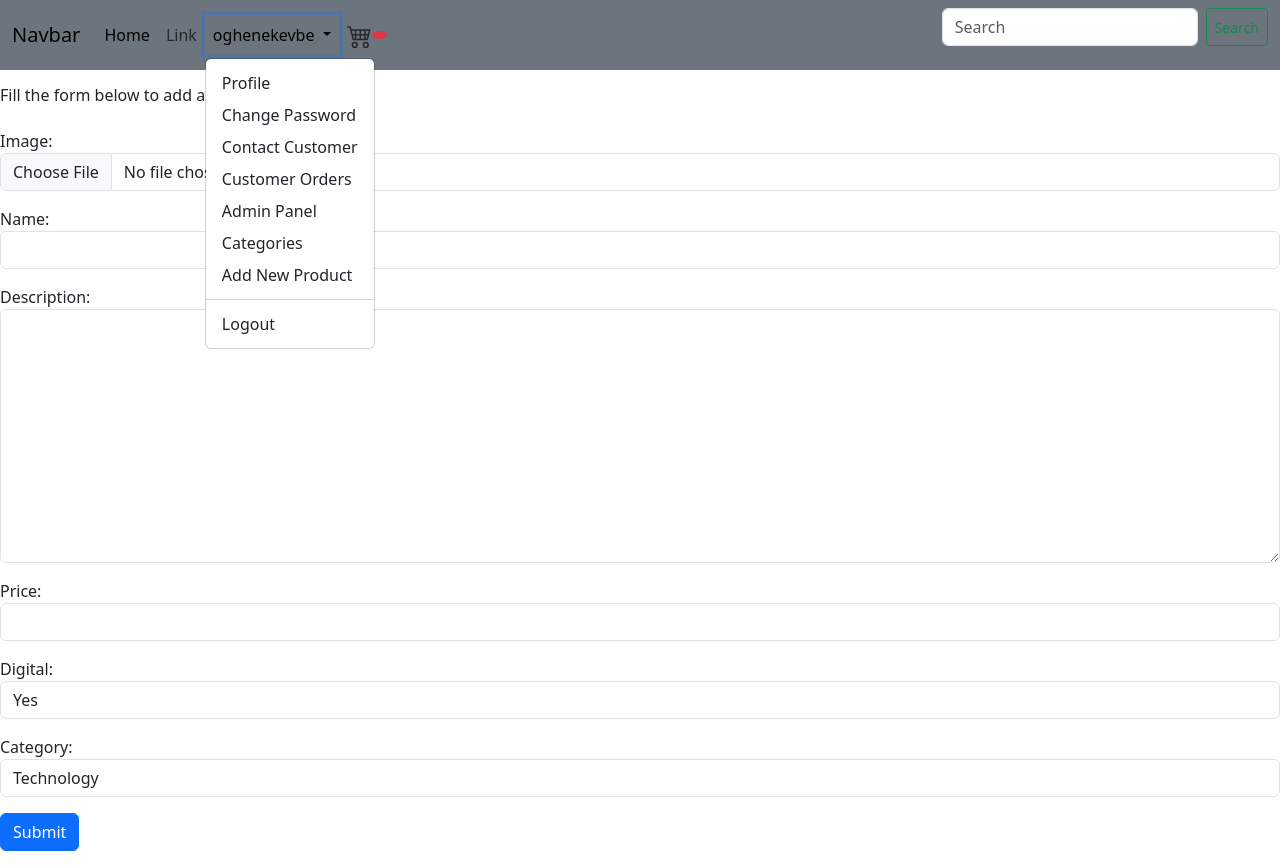
After one commit to Oghenekevbe/E-commerce-app, a Django app: page /add_product/ in a window 1280 px wide, after a click that opens the changed part. The commit adds this page. Run offline with Django 3.2, Linux system fonts and the light colour scheme; a user stored in the database is signed in; data comes from the database, SQL or seed files in the repository; both versions use the stored data as it was after the commit; some libraries are stand-ins or nearby versions.

Commit message:
added direct ui for add and edit product

```diff
--- a/store/forms.py
+++ b/store/forms.py
@@ -1,9 +1,10 @@
 from django import forms
-from .models import Customer, BillingAddress, Categories
+from .models import Customer, BillingAddress, Categories, Product
 from django.contrib.auth.forms import UserCreationForm, AuthenticationForm, PasswordChangeForm
 from django.contrib.auth.models import User
 from django.core.mail import EmailMessage
 from django.conf import settings
+import secrets
 
 
 class RegistrationForm(UserCreationForm):
@@ -18,14 +19,18 @@ class RegistrationForm(UserCreationForm):
         fields = ('username', 'email', 'password1', 'password2')
 
     def save(self, commit=True):
-        user = super(RegistrationForm, self).save(commit=False)
+        user = super().save(commit=False)
         user.email = self.cleaned_data['email']
-        user.set_password(self.cleaned_data["password1"])
+        user.set_password(self.cleaned_data['password1'])
         if commit:
             user.save()
 
+        # Create a customer for the new user and assign the email confirmation token
         customer = Customer.objects.create(user=user)
-        return customer
+        customer.email_confirmation_token = secrets.token_urlsafe()
+        customer.save()
+
+        return user
 
 
 class EmailAuthenticationForm(AuthenticationForm):
@@ -110,3 +115,27 @@ class CategoryForm(forms.ModelForm):
     class Meta:
         model = Categories
         fields = ('name',)
+
+
+choices = Categories.objects.all().values_list('name','name')
+choice_list = []
+
+for item in choices:
+    choice_list.append(item)
+
+digital_choices = [
+    (True, 'Yes'),
+    (False, 'No')
+]
+
+class ProductForm(forms.ModelForm):
+    image = forms.ImageField(widget=forms.FileInput(attrs={'class': 'form-control'}), required=True)
+    name = forms.CharField(max_length=255, widget=forms.TextInput(attrs={'class': 'form-control'}), required=True)
+    description = forms.CharField(widget=forms.Textarea(attrs={'class': 'form-control'}), required=True)
+    price = forms.DecimalField(widget=forms.TextInput(attrs={'class': 'form-control'}), required=True)
+    category = forms.ChoiceField(choices=choice_list, widget=forms.Select(attrs={'class': 'form-control'}), required=True)
+    digital = forms.ChoiceField(choices=digital_choices, widget=forms.Select(attrs={'class': 'form-control'}), required=True)
+
+    class Meta:
+        model = Product
+        fields = ("image", "name", "description", "price", "digital", "category")
--- a/store/models.py
+++ b/store/models.py
@@ -1,9 +1,12 @@
 from django.db import models
 from django.contrib.auth.models import User
+from django.conf import settings
 import uuid
 import datetime
 from django.utils import timezone
 from django.urls import reverse
+from django.contrib.auth import get_user_model
+
 
 # Create your models here.
 
@@ -28,9 +31,9 @@ class BillingAddress(models.Model):
     class Meta:
         ordering = ('is_no_billing_address', 'id')
 
-
+User = get_user_model()
 class Customer(models.Model):
-    user = models.OneToOneField(User, null=True, blank=True, on_delete=models.CASCADE)
+    user = models.OneToOneField(settings.AUTH_USER_MODEL, on_delete=models.CASCADE, null=True)
     billing_address = models.ForeignKey(BillingAddress, related_name='customers', on_delete=models.SET_NULL, null=True, blank=True)
 
     def __str__(self):
--- /dev/null
+++ b/store/templates/add_product.html
@@ -0,0 +1,15 @@
+{% extends 'base.html' %}
+{% block title %}Obaya Online | Add Product{% endblock title %}
+
+{% block content %}
+    <div class="row" >
+        <p><h6>Fill the form below to add a product</h6></p>
+
+        <form action="" method ='POST'>
+            {% csrf_token %}
+            {{form.as_p}}
+            <button class="btn btn-primary" type='submit'>Submit</button>
+        </form>
+    </div>
+
+{% endblock %}
--- a/store/templates/base.html
+++ b/store/templates/base.html
@@ -54,6 +54,7 @@
                     <li><a class="dropdown-item" href="{% url 'orders' %}">Customer Orders</a></li>
                     <li><a class="dropdown-item" href="{% url 'admin:index' %}">Admin Panel</a></li>
                     <li><a class="dropdown-item" href="{% url 'categories' %}">Categories</a></li>
+                    <li><a class="dropdown-item" href="{% url 'add_product' %}">Add New Product</a></li>
                     {% else %}
                     <li><a class="dropdown-item" href="{% url 'contact_us2' %}">Contact Us</a></li>
                     {% endif %}
--- a/store/templates/products.html
+++ b/store/templates/products.html
@@ -13,6 +13,11 @@
             <p><button class='btn update-cart  btn-sm bg-danger text-light' value={{product.id}}>Add to Cart</button></p>
         </div>
 
+        {% if user.is_staff %}
+        <a href="{% url 'edit_product' product.pk %}">(Edit)</a>
+
+        {% endif %}
+
     </div>
 
 {% endblock content %}
--- a/store/templates/store.html
+++ b/store/templates/store.html
@@ -36,7 +36,7 @@
               {% if user.is_authenticated %}
               <button class='btn update-cart  btn-sm bg-danger text-light' value={{product.id}}>Add to Cart</button>
               {% else %}
-                      <a href="{% url 'register' %}" class='btn update-cart  btn-sm bg-danger text-light' >Add to Cart</a>
+              <a href="{% url 'register' %}" class='btn update-cart  btn-sm bg-danger text-light'>Add to Cart</a>
               {% endif %}
             </div>
           </div>
@@ -48,11 +48,10 @@
       </div>
       {% endfor %}
     </div>
-
     <div class="categories">
       {% for category in categories %}
       <ul>
-            <li><a href="{% url 'category_detail' category.pk %}" >{{category.name}}</a></li>
+        <li><a href="{% url 'category_detail' category.pk %}">{{category.name}}</a></li>
       </ul>
       {% endfor %}
     </div>
--- a/store/urls.py
+++ b/store/urls.py
@@ -11,6 +11,8 @@ urlpatterns = [
     path("add_to_cart", views.AddToCart, name="add_to_cart"),
     path('delete/<int:pk>/', CartItemDeleteView.as_view(), name='cart-item-delete'),
     path("products/<str:pk>/", Products.as_view(), name="products"),
+    path("add_product/", AddProduct.as_view(), name="add_product"),
+    path("edit_product/<str:pk>/", EditProduct.as_view(), name="edit_product"),
     path("categories/", Category.as_view(), name="categories"),
     path("add_category/", AddCategory.as_view(), name="add_category"),
     path("categories/<str:pk>", CategoryDetail.as_view(), name="category_detail"),
@@ -26,8 +28,8 @@ urlpatterns = [
     path("<str:pk>/profile/", Profile.as_view(), name="profile"),
     path("<str:pk>/edit_profile/", EditProfile.as_view(), name="edit_profile"),
     path("<str:pk>/change_password/", ChangePassword.as_view(template_name='registration/change_password.html'), name="change_password"),
+    path('confirm-email/<str:token>/', confirm_email, name='confirm_email'),
 
-    # USER INTERACTIONS
     path("contact_us/", ContactView.as_view(), name="contact_us"),
     path("contact_us2/", ContactView2.as_view(), name="contact_us2"),
     path("unauthorized/", views.unauthorized, name="unauthorized"),
--- a/store/views.py
+++ b/store/views.py
@@ -7,6 +7,7 @@ from django.db.models import Q
 from django.contrib.auth.forms import UserCreationForm, AuthenticationForm
 from django.urls import reverse, reverse_lazy
 from django.views.generic import CreateView, DetailView, UpdateView, ListView, DeleteView
+from django.contrib.auth import authenticate, login, get_user_model
 from django.contrib.auth.views import PasswordChangeView
 from django.contrib.auth.views import LoginView
 from django.views import generic
@@ -15,6 +16,13 @@ from django.contrib.auth.mixins import UserPassesTestMixin
 from django.core.mail import send_mail
 from django.conf import settings
 from django.contrib.auth.decorators import user_passes_test
+from django.contrib.sites.shortcuts import get_current_site
+from django.template.loader import render_to_string
+from django.utils.http import urlsafe_base64_encode
+from django.utils.encoding import force_bytes
+from django.core.mail import EmailMessage
+from django.contrib.auth.tokens import default_token_generator
+
 
 
 
@@ -55,7 +63,6 @@ def store(request):
 
     context = {'products': products, 'order': order, 'items':items,'query':query, 'categories': categories}
     return render(request, 'store.html', context)
-
 
 
 
@@ -224,24 +231,33 @@ def ConfirmPayment(request,pk):
 
 # USER CREDENTIALS
 
+User = get_user_model()
+
 class Register(CreateView):
     form_class = RegistrationForm
     template_name = 'registration/register.html'
     success_url = reverse_lazy('login')
 
-    def form_valid(self, form):
-        # Call parent form_valid method to save form data
-        response = super().form_valid(form)
-        # Add success message to be displayed on next page
-        messages.success(self.request, 'Registration successful. Please login to continue.')
-        return response
 
 
-class EmailLoginView(LoginView):
-    authentication_form = EmailAuthenticationForm
-    template_name = 'login.html'
+def confirm_email(request, token):
+    try:
+        # Look up the user by their confirmation token
+        user = User.objects.get(profile__email_confirmation_token=token)
+    except User.DoesNotExist:
+        # If the token is invalid, show an error message
+        messages.error(request, 'Invalid confirmation link.')
+        return redirect('login')
 
+    # If the token is valid, mark the user's email as confirmed
+    user.email_confirmed = True
+    user.profile.email_confirmation_token = ''
+    user.profile.save()
+    user.save()
 
+    # Show a success message and redirect to the login page
+    messages.success(request, 'Your email address has been confirmed. Please log in to continue.')
+    return redirect('login')
 
 class Profile(DetailView):
 
@@ -394,3 +410,14 @@ class OrderDetail(StaffRequiredMixin,DetailView):
         order_items = order.orderitem_set.all()
         context['order_items'] = order_items
         return context
+
+class AddProduct(StaffRequiredMixin ,CreateView):
+    model = Product
+    form_class = ProductForm
+    template_name = 'add_product.html'
+
+class EditProduct(StaffRequiredMixin,UpdateView):
+    model = Product
+    form_class = ProductForm
+    template_name = 'edit_product.html'
+    success_message = 'product updated successfully'
```
Also changed, not shown: store/templates/edit_product.html (added, +15 -0 lines), store/templates/registration/confirm_email.html (added, +10 -0 lines), db.sqlite3, static/images/mohammed-attia-wYVKRBIchV0-unsplash_SImbrV7.jpg (added), static/images/revolt-164_6wVEHfI-unsplash_k0GirmA.jpg (added), store/migrations/0032_alter_customer_user.py (added). Lines whose indentation alone changed are shown as unchanged.
